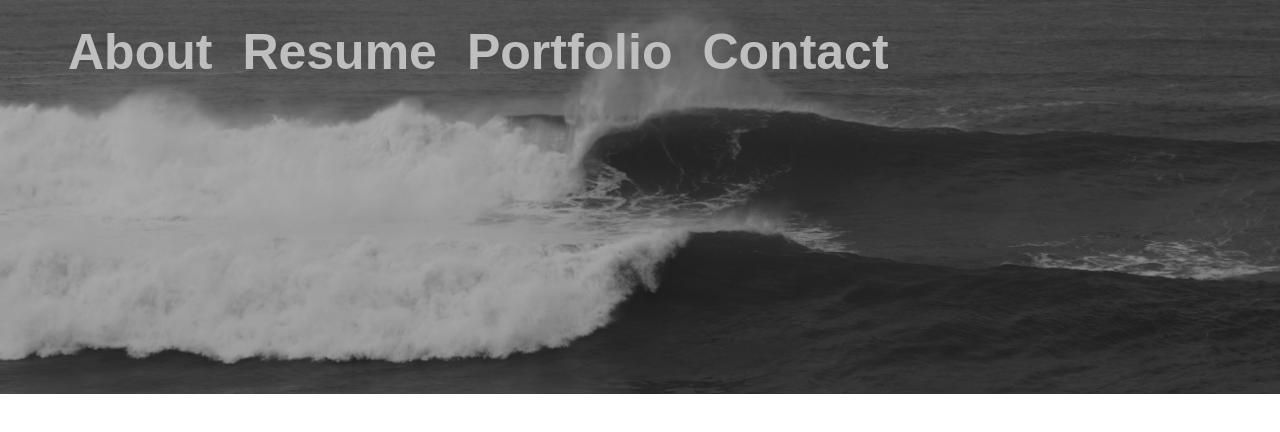
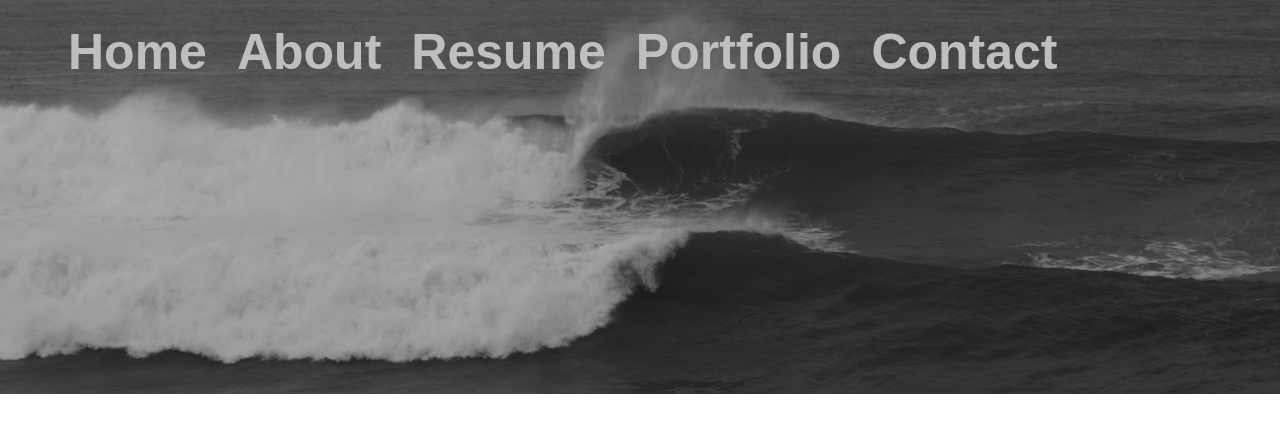
Before and after one commit to kepope3/portfolio, a React (Create React App) app in the folder portfolio/: page / in a window 1280 px wide. Shown: the top 432 px of the page. Built offline with nearby package versions, Linux system fonts and the light colour scheme; a web font is replaced by a local one.

Commit message:
added 1 more link

```diff
--- a/portfolio/src/Assets/CSS/Layout/nav.module.css
+++ b/portfolio/src/Assets/CSS/Layout/nav.module.css
@@ -15,7 +15,7 @@
 
 .list a {
   color: #bfbfbf;
-  transition: 0.9s;
+  transition: 0.4s;
   text-decoration: none;
 }
 
--- a/portfolio/src/Components/Layout/Nav.js
+++ b/portfolio/src/Components/Layout/Nav.js
@@ -6,6 +6,7 @@ export default () => (
     <List
       styles={styles}
       list={[
+        <a href="#home">Home</a>,
         <a href="#about">About</a>,
         <a href="#resume">Resume</a>,
         <a href="#portfolio">Portfolio</a>,
```
Also changed, not shown: 1 other file (tests, documents, lock files or other folders).
